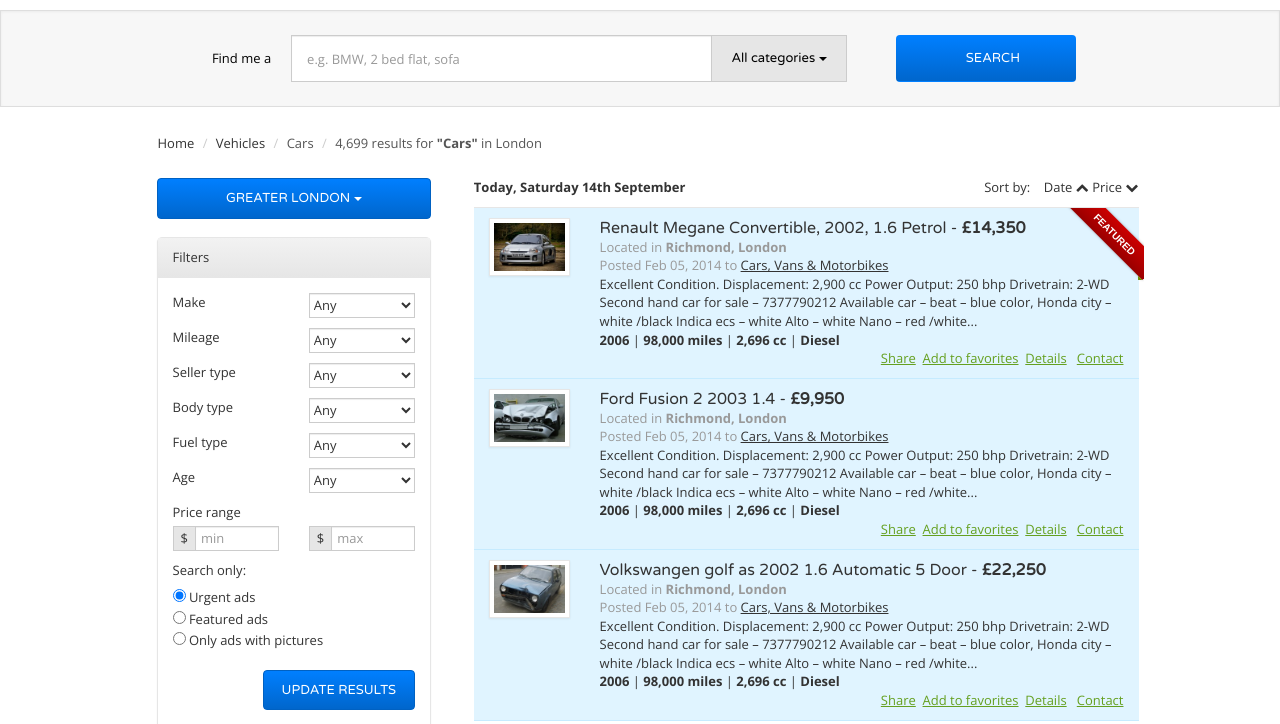
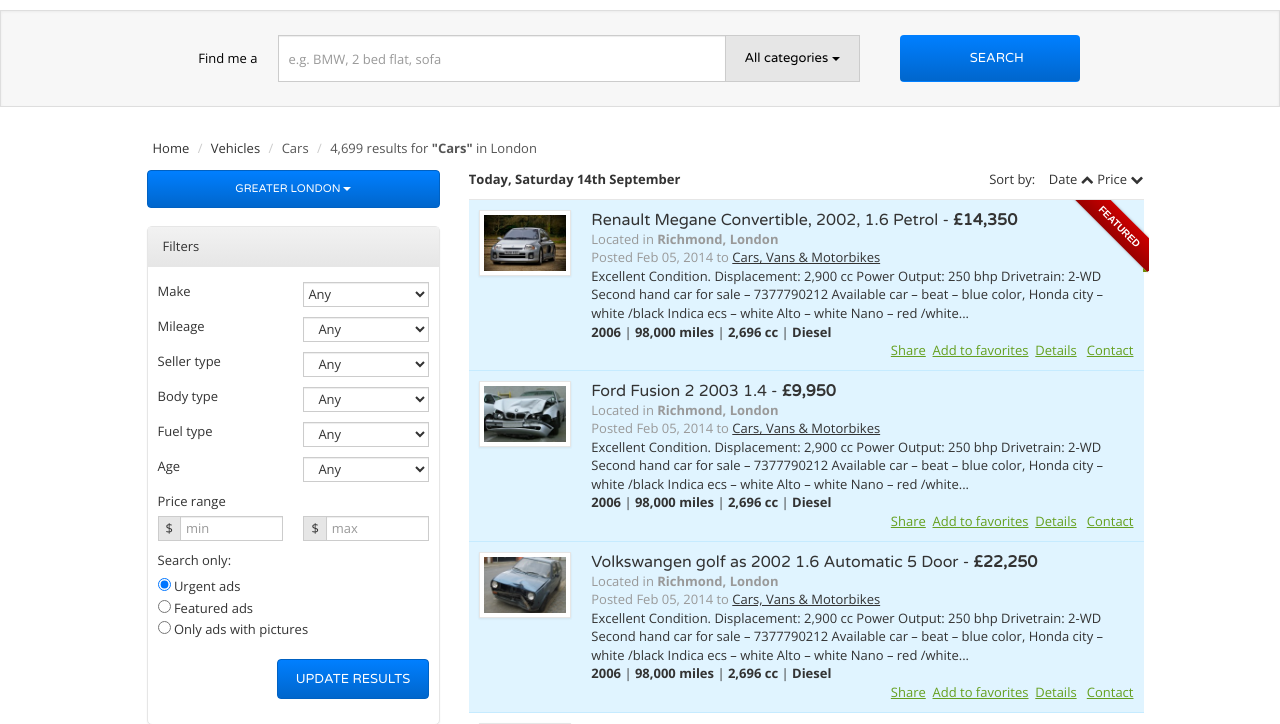
Before and after one commit to noverkill/hirdetek-api, a PHP site: page /listings.html in a window 1280 px wide. Shown: the part 80-804 px from the top of the page. Run offline with PHP 8.4, Linux system fonts and the light colour scheme; some libraries are stand-ins or nearby versions.

Commit message:
css fixes

```diff
--- a/public/css/theme.css
+++ b/public/css/theme.css
@@ -651,6 +651,20 @@ p.muted {
   position: fixed;
 }
 
+/* overrides */
+
+.col-xs-1, .col-sm-1, .col-md-1, .col-lg-1, .col-xs-2, .col-sm-2, .col-md-2, .col-lg-2, .col-xs-3, .col-sm-3, .col-md-3, .col-lg-3, .col-xs-4, .col-sm-4, .col-md-4, .col-lg-4, .col-xs-5, .col-sm-5, .col-md-5, .col-lg-5, .col-xs-6, .col-sm-6, .col-md-6, .col-lg-6, .col-xs-7, .col-sm-7, .col-md-7, .col-lg-7, .col-xs-8, .col-sm-8, .col-md-8, .col-lg-8, .col-xs-9, .col-sm-9, .col-md-9, .col-lg-9, .col-xs-10, .col-sm-10, .col-md-10, .col-lg-10, .col-xs-11, .col-sm-11, .col-md-11, .col-lg-11, .col-xs-12, .col-sm-12, .col-md-12, .col-lg-12 {
+  padding-left: 10px !important;
+  padding-right: 10px !important;
+}
+
+.breadcrumb {
+  margin-top: 5px !important;
+  margin-bottom: 5px !important;
+}
+
+/* end overrides */
+
 label.required:after {
    content:"*";
    color:red;
@@ -669,3 +683,8 @@ label.required:after {
 #regConfPwd.ng-pristine.ng-invalid {
   border-color: #cccccc !important;
 }
+
+#regionsBtn {
+  padding: 10px 0;
+  font-size: 11px;
+}
```
Also changed, not shown: public/partials/hirdetes-detail.html (+6 -13 lines), public/partials/hirdetesek.html (+5 -7 lines).
